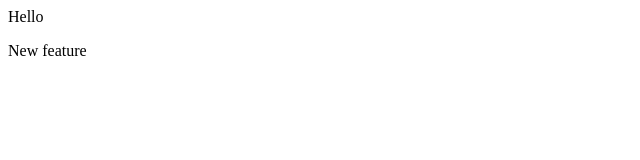
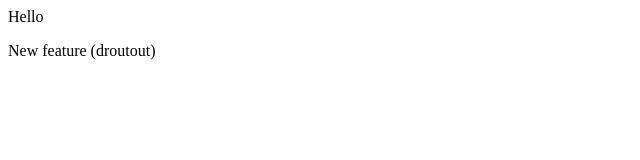
Before and after one commit to Aryan-AAP/LocalRepo, a plain HTML site: page index.html in a window 1280 px wide. Shown: the full height of the page, 0-640 px from the left. Drawn offline with Linux system fonts and the light colour scheme.

Commit message:
drop out

```diff
--- a/index.html
+++ b/index.html
@@ -1,2 +1,2 @@
 <p>Hello</p>
-<p>New feature</p>
+<p>New feature (droutout)</p>
```
